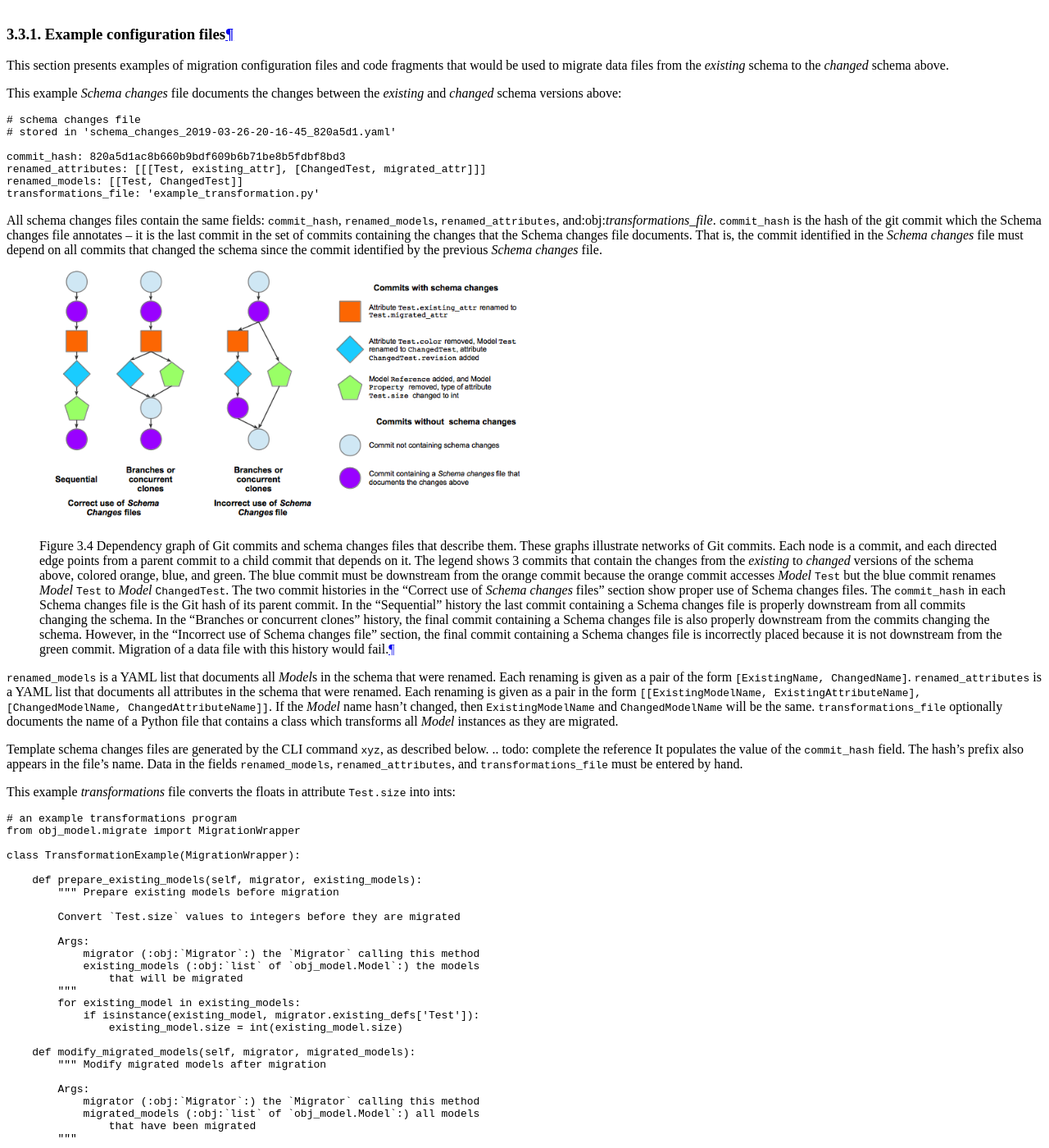
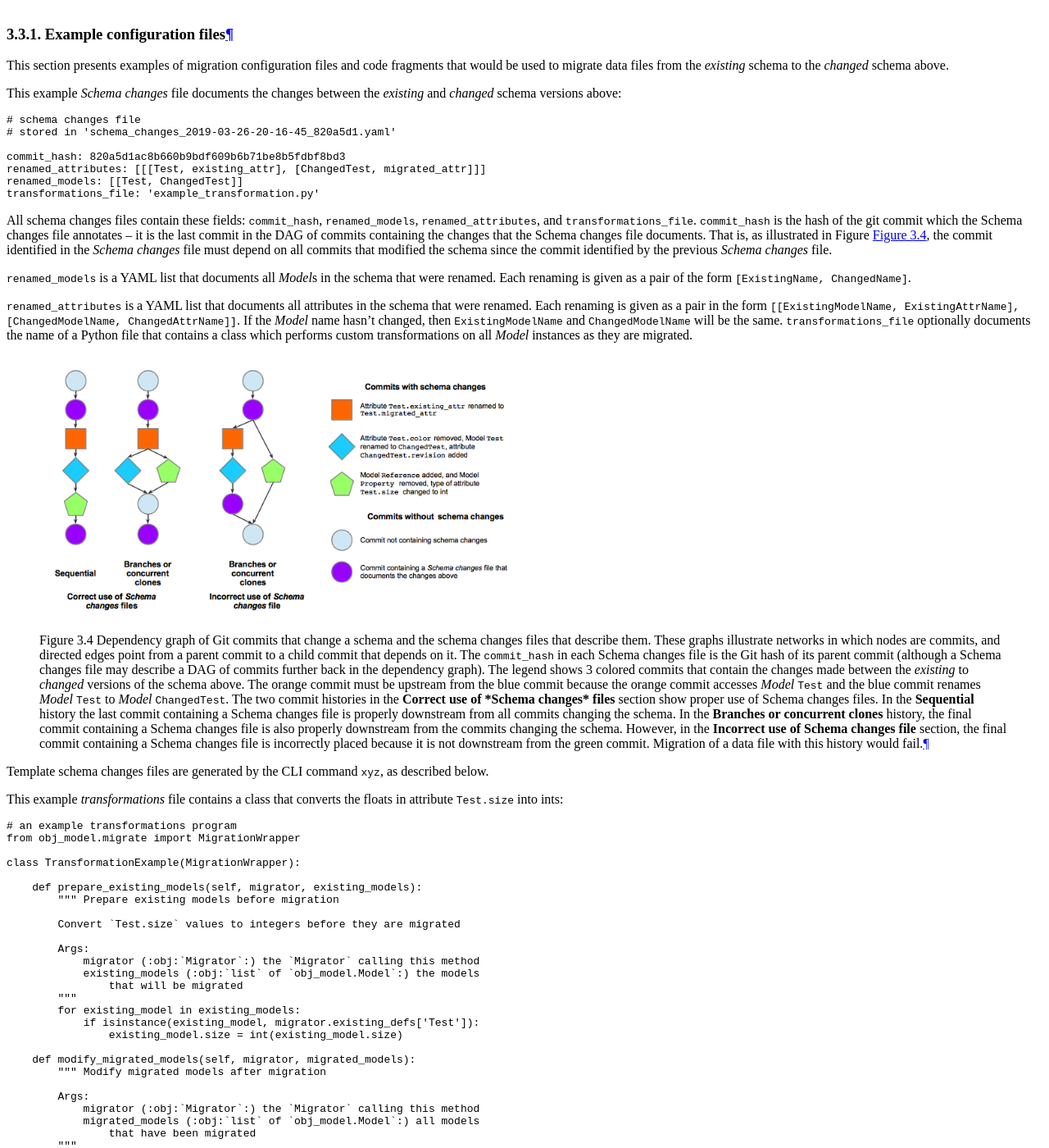
Before and after one commit to KarrLab/obj_tables, a Sphinx documentation site: the page built from docs/migration.rst, in a window 1280 px wide and 1400 px high, scrolled down 3893 px. Shown: the whole window at 82% size. Built offline with Sphinx 7.4.7 and the Read the Docs theme 2.0.0, drawn with Linux system fonts in a browser that asks for light colours; pages that are not in the unit, such as notebooks, are missing from menus; some of the changed text lies outside the part shown.

Commit message:
revise all migration documentation

```diff
--- a/docs/migration.rst
+++ b/docs/migration.rst
@@ -31,12 +32,12 @@ one repository serves as both the *data repo* and the *schema repo*.
 
     Dependencies among Git repositories involved in data migration.
     The *schema repo* uses :obj:`obj_model` to define a schema. The *data repo* stores data files
-    that use schema.
+    that use the schema repo to define their data model.
 
 Migration further assumes that a schema is stored in a single Python file called
 the *schema* file, and its name doesn't change over the time span of a migration.
 Because it's stored in a Git repository, its versions are
-recorded in a directed acyclic graph of commits in the repository. These commits are
+recorded in a directed acyclic graph (DAG) of commits in the repository. These commits are
 used by migration to determine changes in the *schema*.
 Figure :numref:`figure_example_data_file_migration` below illustrates these concepts.
 
@@ -45,17 +46,18 @@ Figure :numref:`figure_example_data_file_migration` below illustrates these conc
     :width: 600
     :alt: Example data file migration
 
-    Example Object model data migration. We illustrate the migration of file
-    :obj:`biomodel_x.xlsx`. Three Git repositories are involved: :obj:`obj_model`, :obj:`wc_lang`, and :obj:`bio_modelx`.
-    As time increases up, within a repository later commits depend on earlier commits.
-    (Only selected dependencies are illustrated.)
-    :obj:`wc_lang` is a schema repo, and :obj:`bio_modelx` is a data repo that uses :obj:`wc_lang`.
-    The earliest illustrated commit of :obj:`bio_modelx` contains a version of :obj:`biomodel_x.xlsx` that depends on
-    the earliest commit of :obj:`wc_lang`, which depends on the earliest commit of :obj:`obj_model` (dashed arrows).
-    :obj:`wc_lang` is updated twice, to produce its latest commit. A configured migration automatically
-    updates :obj:`biomodel_x.xlsx` so that it's consistent with the latest commit of :obj:`wc_lang` (solid purple arrow).
+    Example migration of file :obj:`biomodel_x.xlsx`.
+    Three Git repositories are involved: :obj:`obj_model`, :obj:`wc_lang`, and :obj:`biomodel_x`.
+    Time increases up the page, and within any repository later commits depend on earlier ones.
+    :obj:`wc_lang` is a schema repo that is used by the data repo :obj:`biomodel_x`.
+    The earliest illustrated commit of :obj:`biomodel_x` contains a version of :obj:`biomodel_x.xlsx` that depends on
+    the earliest commit of :obj:`wc_lang`, as indicated by the dashed arrows.
+    Two commits update :obj:`wc_lang`. Assuming that these commits modify :obj:`wc_lang`\ 's data model,
+    :obj:`biomodel_x.xlsx` must be migrated. The migration automatically
+    makes :obj:`biomodel_x.xlsx` consistent with the latest commit of :obj:`wc_lang` (solid purple arrow).
 
-.. todo: distinguish schema & data repos by color
+.. todo: perhaps distinguish schema & data repos by color
+.. todo: use a better term than 'Object model'
 
 Many types of changes can be applied to a schema:
 
@@ -67,7 +69,8 @@ Many types of changes can be applied to a schema:
 * Rename an attribute of a *Model*
 * Apply another type of changes to a *Model*
 
-Migration automatically handles all types of changes except the last one, as illustrated in Figure 3 below.
+Migration automatically handles all types of changes except the last one, as illustrated in Figure
+:numref:`figure_types_of_schema_changes`.
 Adding and removing *Model* definitions and adding and removing attributes from *Model*\ s are
 migrated completely automatically. Renaming *Model* definitions and attributes of *Model*\ s requires
 configuration information from a user, as described below.
@@ -75,6 +78,7 @@ configuration information from a user, as described below.
 Other types of modifications can be automated by custom Python transformation programs,
 which are also described below.
 
+.. _figure_types_of_schema_changes:
 .. figure:: migration/figures/types_of_schema_changes.png
     :width: 600
     :alt: Types of schema changes
@@ -84,7 +88,7 @@ which are also described below.
     Renaming *Model*\ s or attributes must be annotated in a Schema changes file.
     Modifications must be handled in a Python transformations module.
 
-This code contains an example *existing* schema:
+This code contains an example schema before migration, which we call the *existing* schema:
 
 .. literalinclude:: ./migration/existing_schema.py
   :language: Python
@@ -146,60 +150,59 @@ schema versions above:
 .. literalinclude:: migration/schema_changes_2019-03-26-20-16-45_820a5d1.yaml
   :language: YAML
 
-All schema changes files contain the same fields:
-:obj:`commit_hash`, :obj:`renamed_models`, :obj:`renamed_attributes`, and:obj:`transformations_file`.
+All schema changes files contain these fields:
+:obj:`commit_hash`, :obj:`renamed_models`, :obj:`renamed_attributes`, and :obj:`transformations_file`.
 :obj:`commit_hash` is the hash of the git commit which the Schema changes file annotates -- it is the
-last commit in the set of commits containing the changes that the Schema changes file documents.
-That is, the commit identified in the *Schema changes* file must depend on all
-commits that changed the schema since the commit identified by the previous *Schema changes* file.
+last commit in the DAG of commits containing the changes that the Schema changes file documents.
+That is, as illustrated in Figure :numref:`figure_commit_dependencies`,
+the commit identified in the *Schema changes* file must depend on all
+commits that modified the schema since the commit identified by the previous *Schema changes* file.
 
+:obj:`renamed_models` is a YAML list that
+documents all *Model*\ s in the schema that were renamed. Each renaming is given as a pair
+of the form :obj:`[ExistingName, ChangedName]`.
+
+:obj:`renamed_attributes` is a YAML list that
+documents all attributes in the schema that were renamed. Each renaming is given as a pair
+in the form :obj:`[[ExistingModelName, ExistingAttrName], [ChangedModelName, ChangedAttrName]]`.
+If the *Model* name hasn't changed, then
+:obj:`ExistingModelName` and :obj:`ChangedModelName` will be the same.
+:obj:`transformations_file` optionally documents the name of a Python file that contains a
+class which performs custom transformations on all *Model* instances as they are migrated.
+
+.. _figure_commit_dependencies:
 .. figure:: migration/figures/commit_dependencies.png
     :width: 600
     :alt: Dependency graph of git commits and schema changes files that describe them
 
-    Dependency graph of Git commits and schema changes files that describe them.
-    These graphs illustrate networks of Git commits. Each node is a commit, and each directed edge points
+    Dependency graph of Git commits that change a schema and the schema changes files that describe them.
+    These graphs illustrate networks in which nodes are commits, and directed edges point
     from a parent commit to a child commit that depends on it.
-    The legend shows 3 commits that contain the changes from the
-    *existing* to *changed* versions of the schema above, colored orange, blue, and green.
-    The blue commit must be downstream from the orange commit because
-    the orange commit accesses *Model* :obj:`Test` but
+    The :obj:`commit_hash` in each Schema changes file is the Git hash of its parent commit
+    (although a Schema changes file may describe a DAG of commits further back in the dependency graph).
+    The legend shows 3 colored commits that contain the changes made between the
+    *existing* to *changed* versions of the schema above.
+    The orange commit must be upstream from the blue commit because
+    the orange commit accesses *Model* :obj:`Test` and
     the blue commit renames *Model* :obj:`Test` to *Model* :obj:`ChangedTest`.
-    The two commit histories in the "Correct use of *Schema changes* files" section
+    The two commit histories in the **Correct use of *Schema changes* files** section
     show proper use of Schema changes files.
-    The :obj:`commit_hash` in each Schema changes file is the Git hash of its parent commit.
-    In the "Sequential" history the last commit containing a Schema changes file is properly downstream from
+    In the **Sequential** history the last commit containing a Schema changes file is properly downstream from
     all commits changing the schema.
-    In the "Branches or concurrent clones" history, the final
+    In the **Branches or concurrent clones** history, the final
     commit containing a Schema changes file is also properly downstream from the commits changing the schema.
-    However, in the "Incorrect use of Schema changes file" section, the final
+    However, in the **Incorrect use of Schema changes file** section, the final
     commit containing a Schema changes file is incorrectly placed because it is not downstream from
     the green commit. Migration of a data file with this history would fail.
 
-.. todo: perhaps use a different icon for the second (last) commit in each commit history
-
-
-:obj:`renamed_models` is a YAML list that
-documents all *Model*\ s in the schema that were renamed. Each renaming is given as a pair
-of the form :obj:`[ExistingName, ChangedName]`.
-:obj:`renamed_attributes` is a YAML list that
-documents all attributes in the schema that were renamed. Each renaming is given as a pair
-in the form :obj:`[[ExistingModelName, ExistingAttributeName], [ChangedModelName, ChangedAttributeName]]`.
-If the *Model* name hasn't changed, then
-:obj:`ExistingModelName` and :obj:`ChangedModelName` will be the same.
-:obj:`transformations_file` optionally documents the name of a Python file that contains a
-class which transforms all *Model* instances as they are migrated.
+.. todo: perhaps use a different icon for the second (last) schema changes commit in each commit history
 
 Template schema changes files are generated by the CLI command :obj:`xyz`, as described below.
+
 .. todo: complete the reference
-It populates the value of the :obj:`commit_hash` field.
-The hash's prefix also appears in the file's name.
-Data in the fields
-:obj:`renamed_models`,
-:obj:`renamed_attributes`, and
-:obj:`transformations_file` must be entered by hand.
 
-This example *transformations* file converts the floats in attribute :obj:`Test.size` into ints:
+This example *transformations* file contains a class that
+converts the floats in attribute :obj:`Test.size` into ints:
 
 .. literalinclude:: migration/example_transformation.py
   :language: Python
@@ -207,13 +210,11 @@ This example *transformations* file converts the floats in attribute :obj:`Test.
 Transformations are subclasses of :obj:`obj_model.migrate.MigrationWrapper`. `Model` instances can
 be converted before or after migration, or both.
 The :obj:`prepare_existing_models` method converts models before migration, while
-:obj:`modify_migrated_models` converts them after migration. Both of these
-methods have the same signature.
+:obj:`modify_migrated_models` converts them after migration. Both methods have the same signature.
 The :obj:`migrator` argument provides an instance of :obj:`obj_model.migrate.Migrator`, the class
 that performs migration. Its attributes provide information about the migration. E.g., this
-code uses :obj:`migrator.existing_defs` which is a dictionary that maps from each *Model*'s name
+code uses :obj:`migrator.existing_defs` which is a dictionary that maps each *Model*'s name
 to its class definition to obtain the definition of the :obj:`Test` class.
-
 
 This example :obj:`custom_io_classes.py` file configures a migration of files that
 use the :obj:`wc_lang` schema to use the :obj:`wc_lang.io.Reader`:
@@ -245,11 +247,11 @@ Schema git metadata in data files
 ^^^^^^^^^^^^^^^^^^^^^^^^^^^^^^^^
 
 Each data file in the *data repo* must contain a *Model* that documents the version of the *schema repo*
-upon which the file depends. This git metadata is stored in a *Model* called *SchemaRepoMetadata*
-(or *Schema repo metadata* as a worksheet in a spreadsheet). The metadata specifies the schema's
+upon which the file depends. This git metadata is stored in a *SchemaRepoMetadata* *Model*
+(which will be in a *Schema repo metadata* worksheet in an Excel file). The metadata specifies the schema's
 version with its URL, branch, and commit hash.
-The data file's migration will start at the specified commit in the *schema repo*. An example
-Schema repo metadata worksheet in an Excel data file is illustrated below:
+A migration of the data file will start at the specified commit in the *schema repo*. An example
+Schema repo metadata worksheet in an Excel file is illustrated below:
 
 .. figure:: migration/figures/schema_git_metadata.png
     :width: 600
@@ -259,16 +261,15 @@ Schema repo metadata worksheet in an Excel data file is illustrated below:
     This schema repo metadata provides the point in the schema's commit history
     at which migration of the data file would start.
 
-With regard to the *previous* relation between schema changes files, recall that dependencies among commits in a repository are structured as a directed acyclic graph because each commit (except the first) has one or more previously created parents upon which it depends. Migration topologically sorts the commits in a *schema repo* and
-then migrates data files from the Schema version pointed to by the schema repo metadata
-to the last *schema changes* file in the schema repo.
-Therefore, *schema changes* files must be located in the dependency graph so that any valid topological sort creates a valid migration sequence.
-
-.. todo: See the examples in Figure x.
-
 Migration migrates a data file from the schema commit identified in the file's schema's git metadata to
 the last *schema changes* configuration file in the *schema repo*.
 
+.. todo: revise or remove this 'graph
+
+With regard to the *previous* relation between schema changes files, recall that dependencies among commits in a repository are structured as a DAG because each commit (except the first) has one or more previously created parents upon which it depends. Migration topologically sorts the commits in a *schema repo* and
+then migrates data files from the Schema version pointed to by the schema repo metadata
+to the last *schema changes* file in the schema repo.
+Therefore, *schema changes* files must be located in the dependency graph such that any valid topological sort creates a valid migration sequence.
 
 Using migration
 ----------------------------------------------
@@ -276,6 +277,16 @@ Migration commands are run via the *wc-cli* program on a Unix command line.
 
 Must be able to clone data repo and schema repo
 
+Template schema changes files are generated by the CLI command :obj:`xyz`, as described below.
+
+.. todo: complete the reference
+
+It populates the value of the :obj:`commit_hash` field.
+The hash's prefix also appears in the file's name.
+Data in the fields
+:obj:`renamed_models`,
+:obj:`renamed_attributes`, and
+:obj:`transformations_file` must be entered by hand.
 
 
 Debugging migration
@@ -286,7 +297,5 @@ Debugging migration
 Limitations
 ----------------------------------------------
 
-Limitations:
-
-* Only Git
-* Migrates big data files slowly
+* Migration requires that schemas and data files be stored in Git repositories -- no other version control systems are supported.
+* Migration of large data files runs slowly.
```
Also changed, not shown: other parts of docs/migration.rst (+7 -5 lines), docs/migration/figures/commit_dependencies.png.
